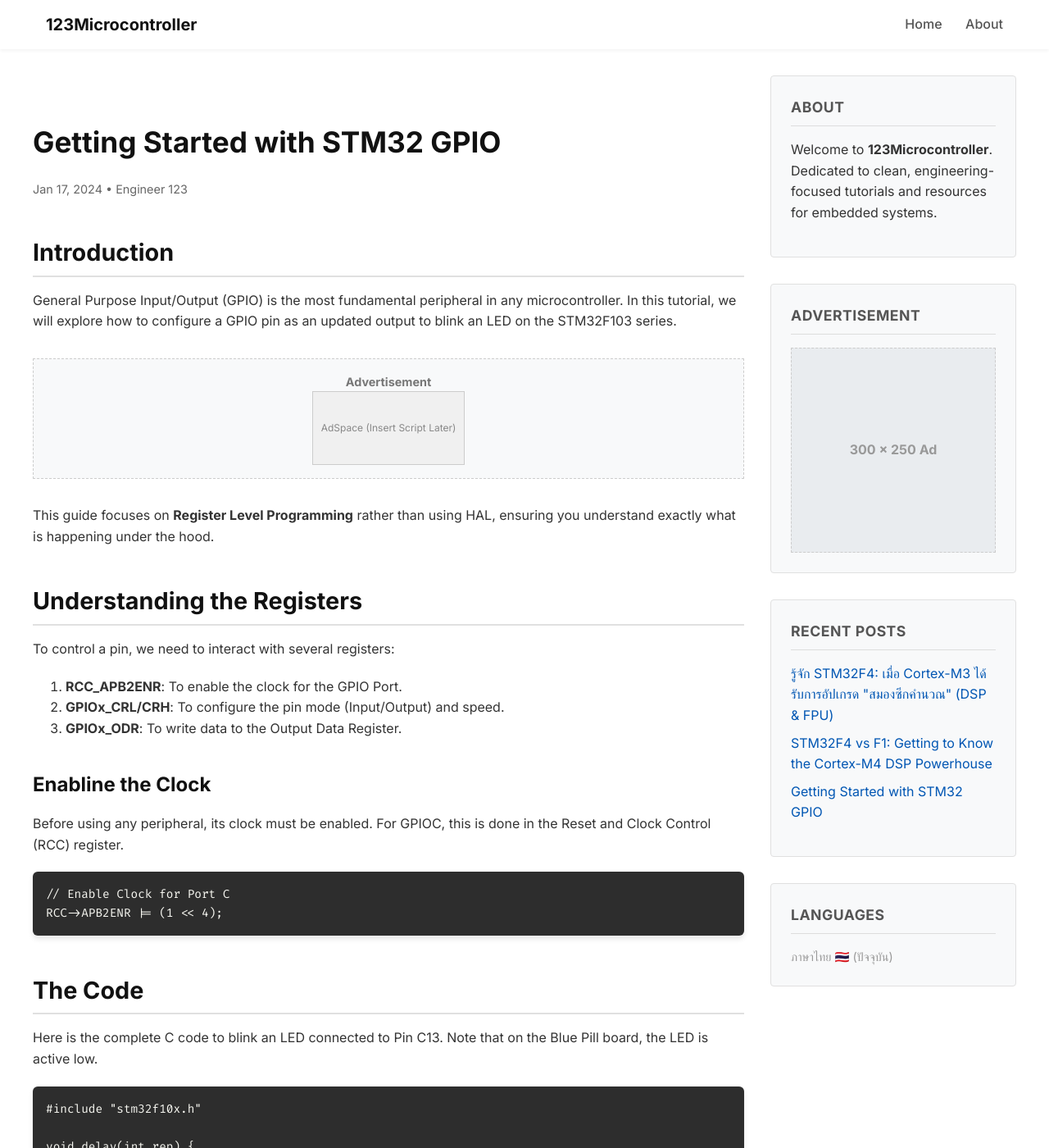
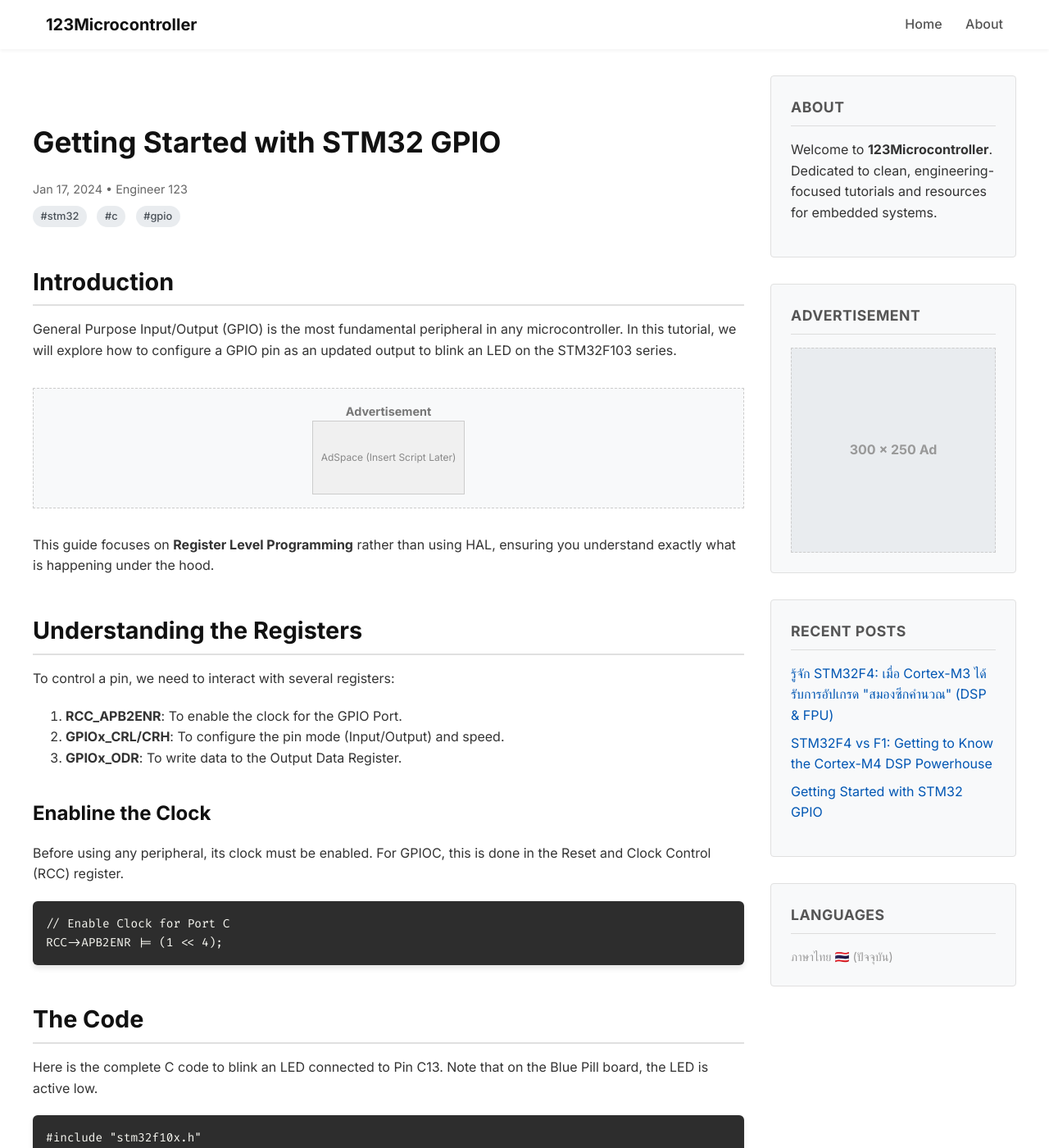
Before and after one commit to Wisit/website_123microcontroller, a Jekyll site: the page built from _posts/2024-01-17-getting-started-stm32-gpio.md, in a window 1280 px wide and 1400 px high. Shown: the whole window at 82% size. Built offline with Jekyll 4.4.1, drawn with Linux system fonts in a browser that asks for light colours.

```diff
--- a/_layouts/post.html
+++ b/_layouts/post.html
@@ -14,6 +14,13 @@
           • <span itemprop="author" itemscope itemtype="http://schema.org/Person"><span class="p-author h-card" itemprop="name">{{ page.author }}</span></span>
         {% endif %}
       </p>
+      {% if page.tags.size > 0 %}
+        <div class="post-tags">
+          {% for tag in page.tags %}
+            <span class="post-tag">#{{ tag }}</span>
+          {% endfor %}
+        </div>
+      {% endif %}
     </header>
 
     {% if page.image %}
--- a/assets/css/style.css
+++ b/assets/css/style.css
@@ -88,6 +88,24 @@
 /* Post Styling */
 .post-header { margin-bottom: 2rem; }
 .post-meta { color: #666; font-size: 0.9rem; margin-bottom: 0.5rem; }
+.post-tags { margin-bottom: 1rem; }
+.post-tag {
+  display: inline-block;
+  padding: 0.2rem 0.6rem;
+  margin-right: 0.5rem;
+  background-color: #e9ecef;
+  color: #495057;
+  border-radius: 20px;
+  font-size: 0.8rem;
+  text-decoration: none;
+  font-weight: 500;
+  transition: background-color 0.2s;
+}
+.post-tag:hover {
+  background-color: #dee2e6;
+  color: #212529;
+  text-decoration: none;
+}
 .post-content p { margin-bottom: 1.25em; }
 .post-content img {
   max-width: 100%;
```
